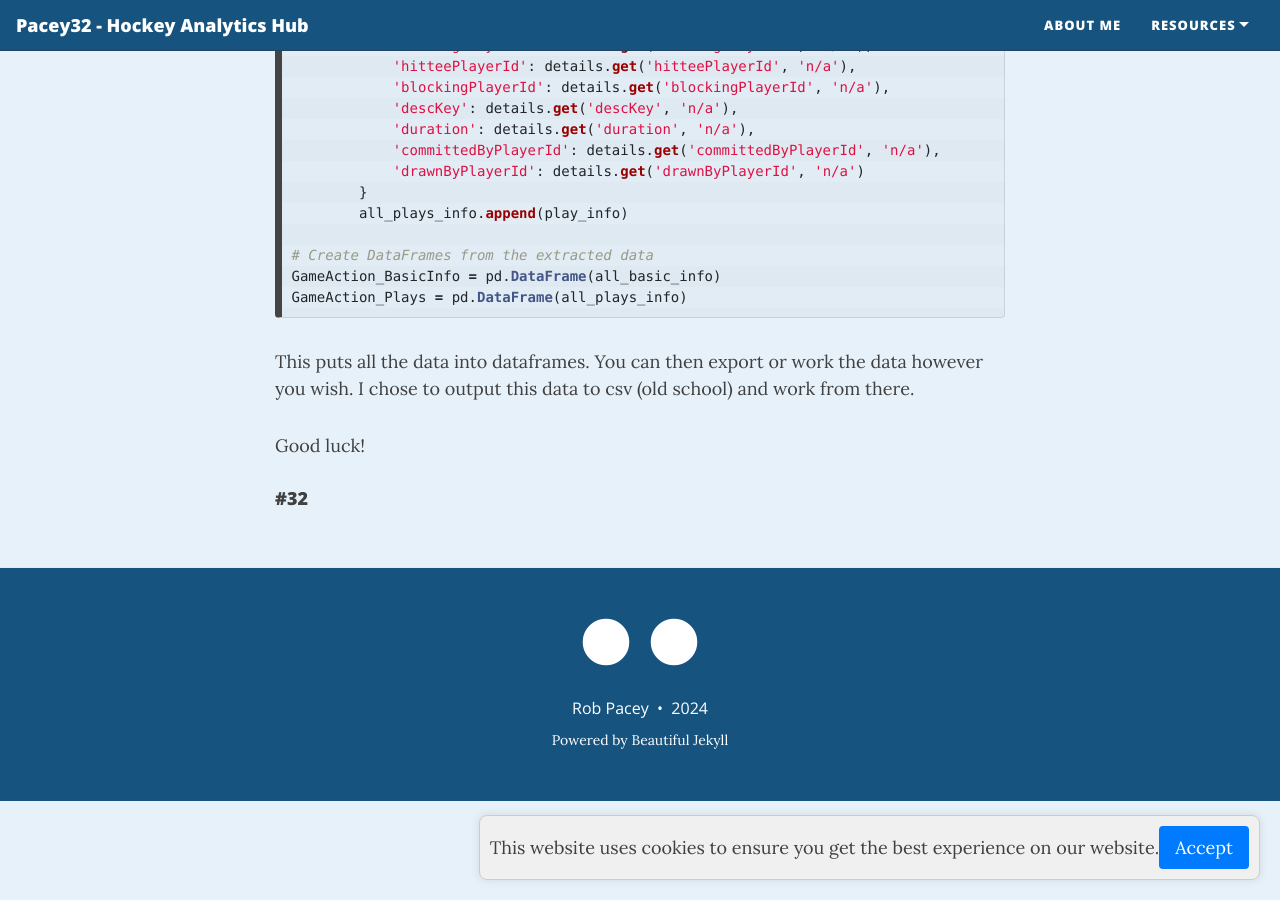
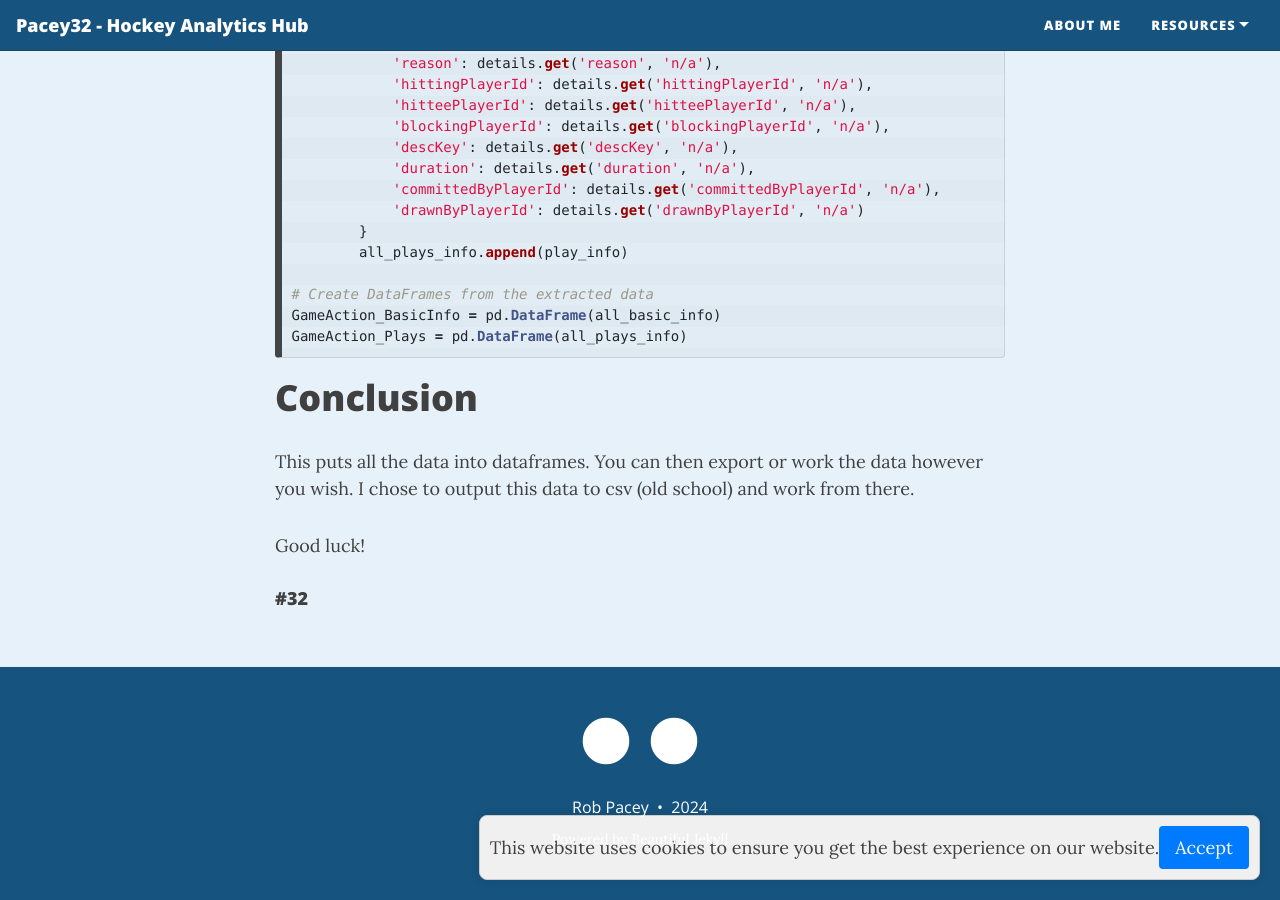
Before and after one commit to robpacey32/robpacey32.github.io, a Jekyll site: the page built from howto.md, in a window 1280 px wide and 900 px high, scrolled down 12167 px. Built offline with Jekyll 4.4.1, drawn with Linux system fonts in a browser that asks for light colours; nearby versions of some CDN libraries.

Commit message:
Update howto.md

````diff
--- a/howto.md
+++ b/howto.md
@@ -5,19 +5,19 @@ subtitle: A guide to everything I've tried to do
 ---
 
 
-### Intro
+# Intro
 The first thing you need when wanting to look at NHL data is NHL data.  Unfortunately there isn't too much documentation, but there is an API and resources (like [https://github.com/Zmalski/NHL-API-Reference](https://github.com/Zmalski/NHL-API-Reference)) which help along the way.
 
 The main things I wanted to achieve was a table with all actions.  For every shot, hit, goal etc. I wanted a table with all of the possible informatiion.  This could then be supplemented with standings information, roster information etc.
 
-### Set Up
+# Set Up
 There are many different ways to do this.  My preference is to run python script in JupyterLab within Anaconda:
 ![AnacondaScreenshot](/assets/img/AnacondaScreenshot.png){: .mx-auto.d-block :}
 
 You can then open a notebook:
 ![AnacondaScreenshot2](/assets/img/AnacondaScreenshot2.png){: .mx-auto.d-block :}
 
-### The Code
+# The Code
 
 ## Set Up
 First, we need to import some libraries:
@@ -37,6 +37,7 @@ In the next cell, I like to create my variables.  The two I need are one for if
 one_season_sel = 20202021
 from_season_sel = 20122013
 ```
+
 
 ## Team Information
 The first element I pulled was the team information in the NHL API:
@@ -80,6 +81,7 @@ Possible variables include:
 | penalties | penaltykill | penaltykilltime | powerplay | powerplaytime |
 | summaryshooting | percentages | scoretrailfirst | shootout | shottype |
 | goalgames |  |  |  |  |
+
 
 
 ## Roster Information
@@ -388,6 +390,8 @@ for index, row in df_dts.iterrows():
 df_standings = pd.DataFrame(standings_data_list)
 ```
 
+
+
 ## Game Action Information
 The final set of data we can pull is the most important - the data for every action that occured in every game we specify.  This can take some time to run so I opted to run this on a season-by-season basis.  But you can pull this for specific games if you so choose:
 
@@ -506,6 +510,8 @@ GameAction_BasicInfo = pd.DataFrame(all_basic_info)
 GameAction_Plays = pd.DataFrame(all_plays_info)
 ```
 
+# Conclusion
+
 This puts all the data into dataframes.  You can then export or work the data however you wish.  I chose to output this data to csv (old school) and work from there.
 
 Good luck!
````
